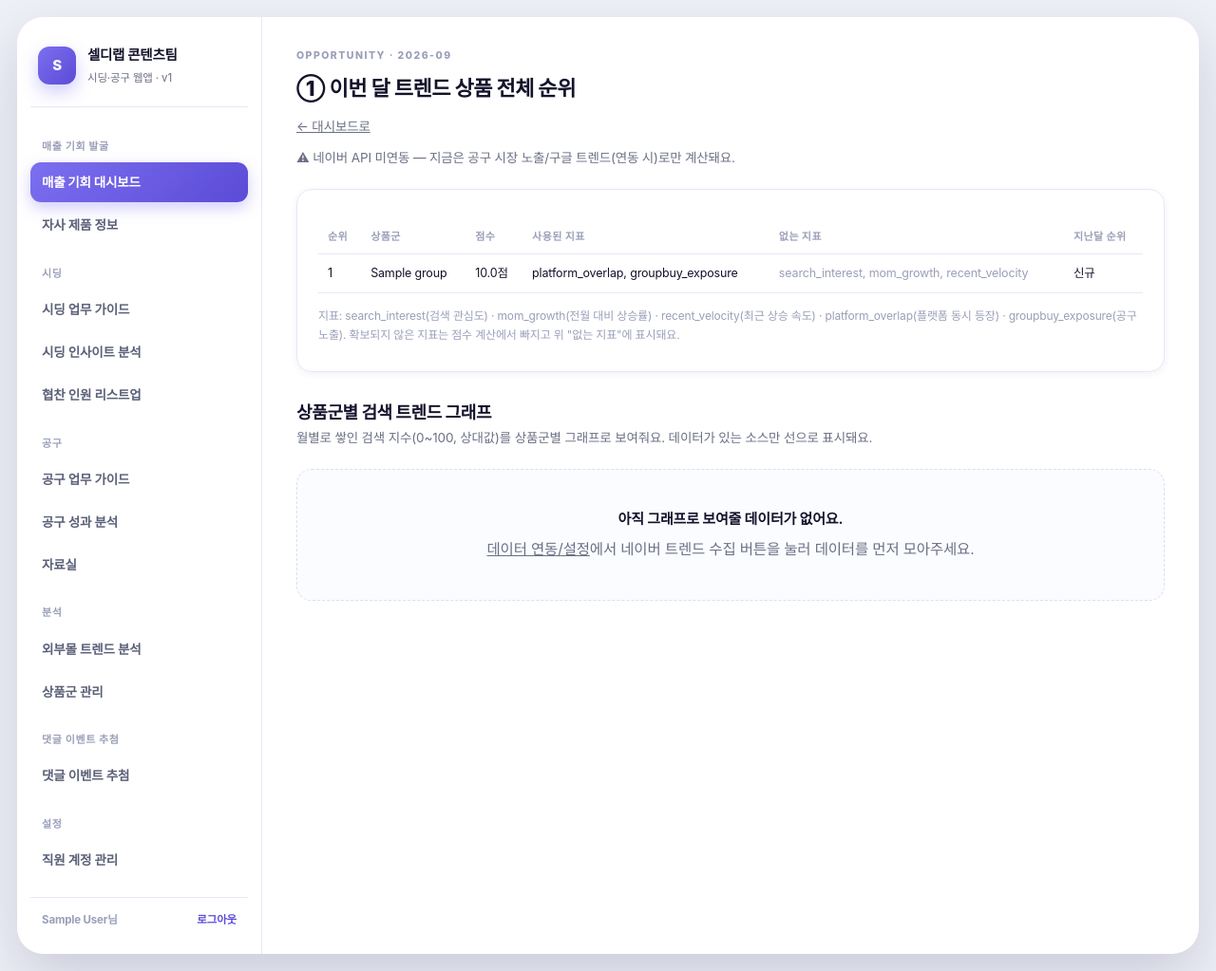
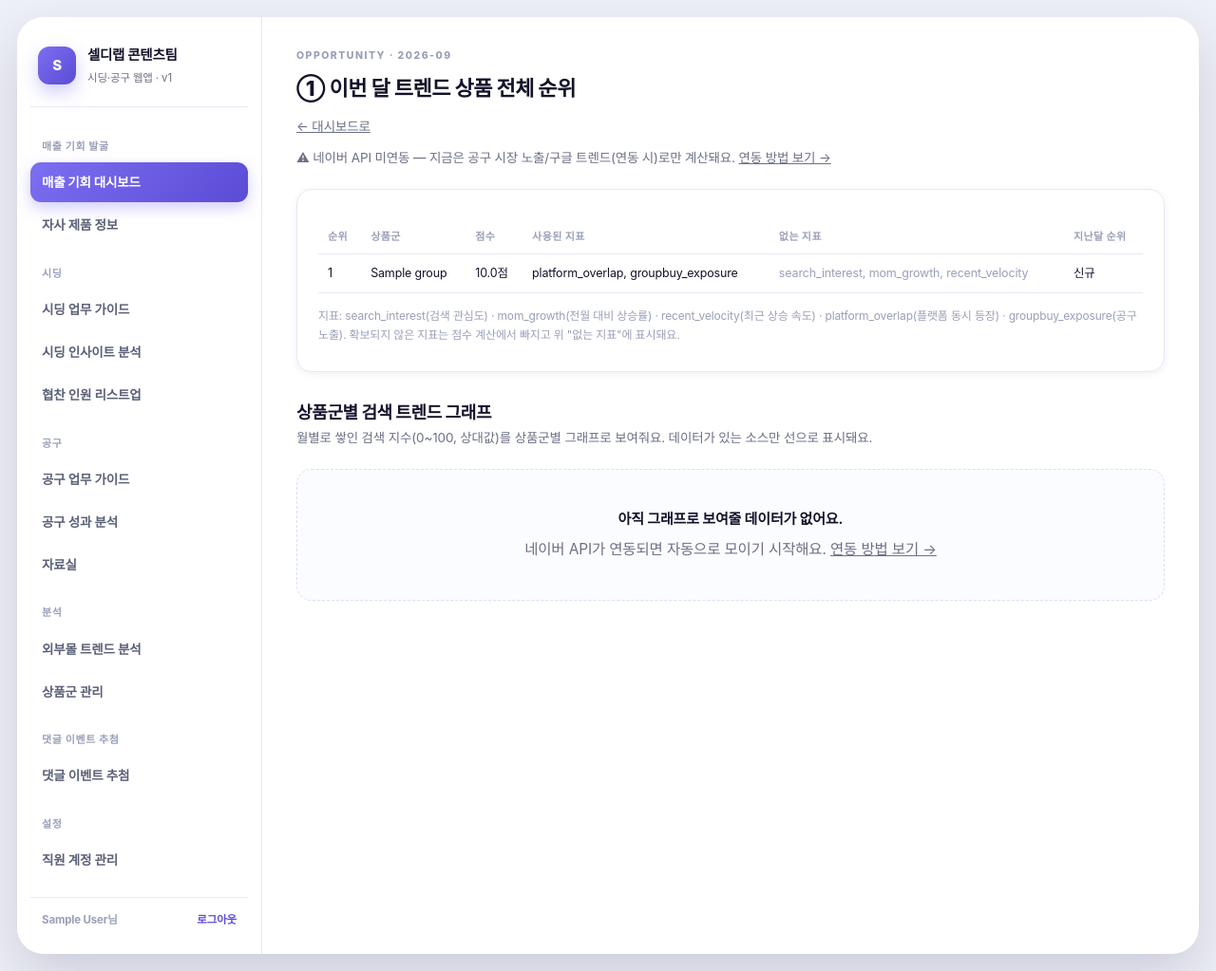
Before and after one commit to on960608/celdylab-webapp, a Flask app: page /dashboard/trend in a window 1280 px wide. Shown: the whole page at 95% size. Run offline with Flask 3, Linux system fonts and the light colour scheme; the visitor is signed in with stand-in values (Sample User, id 1); tables that the repository leaves empty hold one stand-in row (values such as "Sample post"); some web fonts are replaced.

Commit message:
Add files via upload

```diff
--- a/celdylab-webapp/templates/dashboard.html
+++ b/celdylab-webapp/templates/dashboard.html
@@ -17,7 +17,9 @@
 <!-- ① 이번 달 트렌드 상품 TOP5 -->
 <a href="{{ url_for('dashboard.trend_detail') }}" style="text-decoration:none;color:inherit">
 <div class="chart-card" style="margin-bottom:16px">
-  <div class="chart-card-head"><div><div class="eyebrow" style="margin-bottom:4px">①</div><h3>이번 달 트렌드 상품 TOP 5</h3><div class="unit">확보된 지표(검색 관심도·상승률·공구 노출 등)로만 계산돼요.</div></div></div>
+  <div class="chart-card-head"><div><div class="eyebrow" style="margin-bottom:4px">①</div><h3>이번 달 트렌드 상품 TOP 5</h3><div class="unit">확보된 지표(검색 관심도·상승률·공구 노출 등)로만 계산돼요.
+    {% if naver_configured %}{% if last_naver_collected %}· 네이버 데이터 마지막 자동 수집: {{ last_naver_collected }}(하루 1번 자동 새로고침){% else %}· 네이버 데이터를 아직 한 번도 못 가져왔어요{% endif %}{% endif %}
+    · 그래프로 보려면 이 카드를 눌러보세요</div></div></div>
   <div class="top10-list">
     {% for t in trend_top5 %}
       <div class="top10-row">
--- a/celdylab-webapp/templates/dashboard_trend.html
+++ b/celdylab-webapp/templates/dashboard_trend.html
@@ -5,7 +5,16 @@
   <div class="eyebrow">OPPORTUNITY · {{ current_year_month }}</div>
   <h2>① 이번 달 트렌드 상품 전체 순위</h2>
   <p><a href="{{ url_for('dashboard.index') }}">← 대시보드로</a></p>
-  {% if not naver_configured %}<p class="note">⚠ 네이버 API 미연동 — 지금은 공구 시장 노출/구글 트렌드(연동 시)로만 계산돼요.</p>{% endif %}
+  {% if not naver_configured %}
+    <p class="note">⚠ 네이버 API 미연동 — 지금은 공구 시장 노출/구글 트렌드(연동 시)로만 계산돼요. <a href="{{ url_for('dashboard.settings') }}">연동 방법 보기 →</a></p>
+  {% else %}
+    <p class="note" style="display:flex;align-items:center;gap:10px;flex-wrap:wrap">
+      {% if last_naver_collected %}네이버 데이터 마지막 자동 수집: {{ last_naver_collected }} (하루 1번 자동으로 새로고침돼요){% else %}네이버 데이터를 아직 한 번도 못 가져왔어요{% endif %}
+      <form method="post" action="{{ url_for('dashboard.collect_naver') }}" style="display:inline;margin:0">
+        <button class="refresh-btn" type="submit" style="padding:4px 10px;font-size:12px">지금 바로 새로고침</button>
+      </form>
+    </p>
+  {% endif %}
 </div>
 
 <div class="chart-card">
@@ -76,6 +85,13 @@
     });
   </script>
 {% else %}
-  <div class="soon-box"><b>아직 그래프로 보여줄 데이터가 없어요.</b> <a href="{{ url_for('dashboard.settings') }}">데이터 연동/설정</a>에서 네이버 트렌드 수집 버튼을 눌러 데이터를 먼저 모아주세요.</div>
+  <div class="soon-box">
+    <b>아직 그래프로 보여줄 데이터가 없어요.</b>
+    {% if not naver_configured %}
+      네이버 API가 연동되면 자동으로 모이기 시작해요. <a href="{{ url_for('dashboard.settings') }}">연동 방법 보기 →</a>
+    {% else %}
+      상품군을 만들면(<a href="{{ url_for('trend.groups_index') }}">상품군 관리</a>) 하루 1번 자동으로 데이터를 모아요. 지금 바로 보고 싶으면 위의 "지금 바로 새로고침" 버튼을 눌러주세요.
+    {% endif %}
+  </div>
 {% endif %}
 {% endblock %}
```
Also changed, not shown: celdylab-webapp/templates/dashboard_settings.html (+2 -5 lines).
